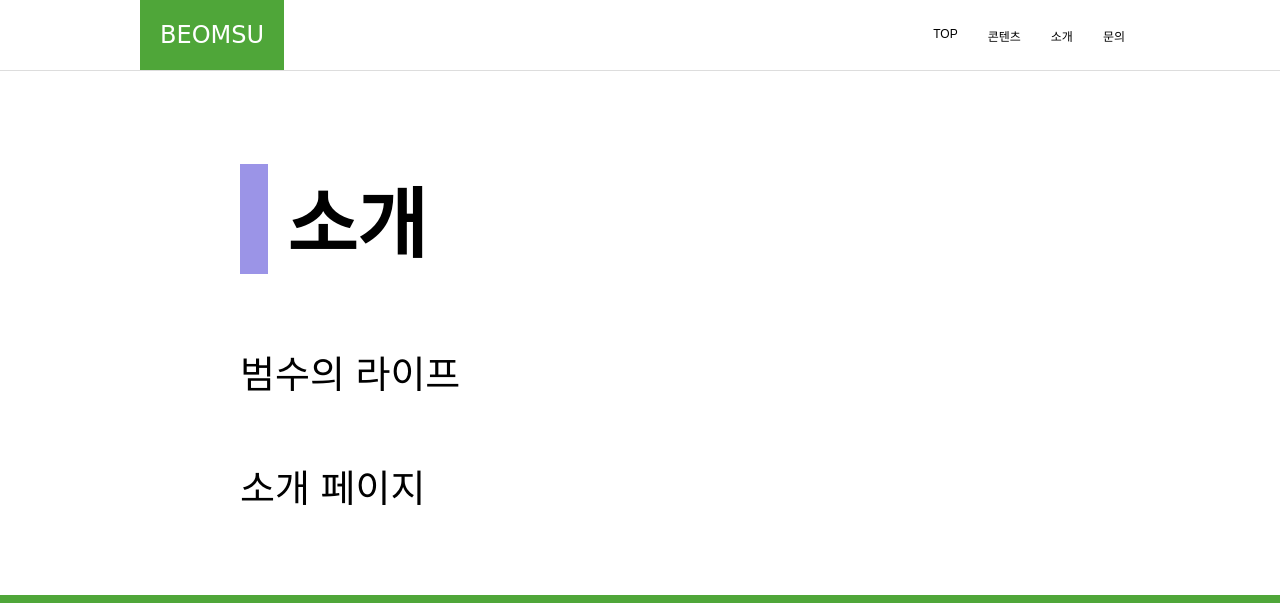
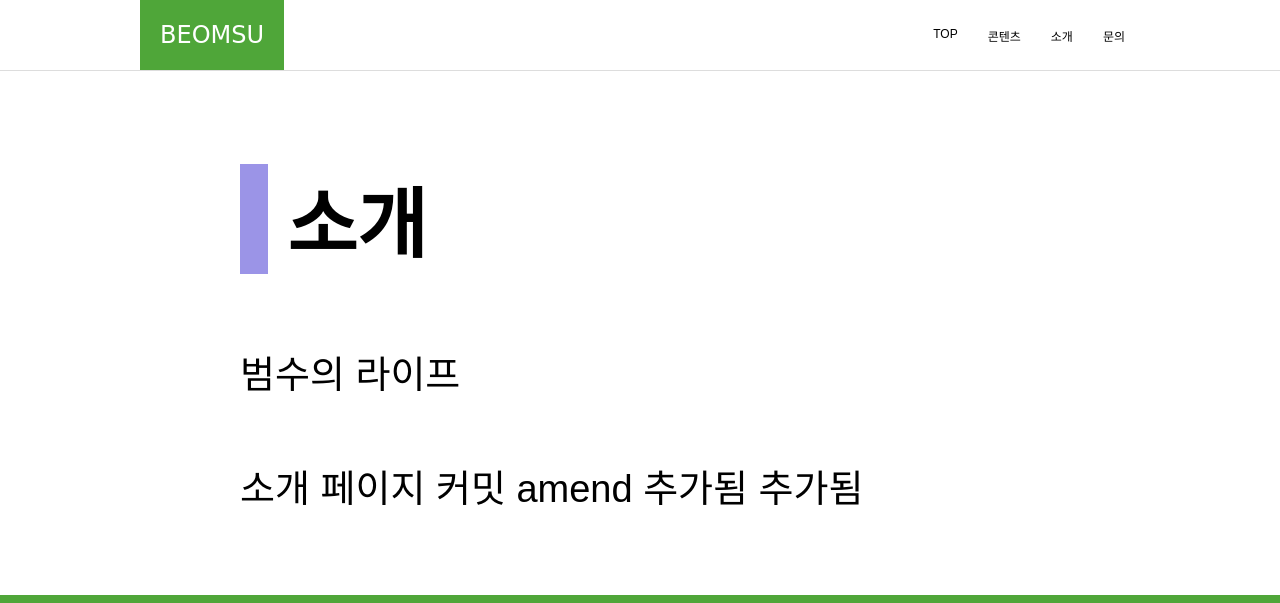
Before and after one commit to Jongman-Seo/Study, a plain HTML site: page HTML-CSS-study/Web/about.html in a window 1280 px wide. Shown: the top 603 px of the page. Drawn offline with Linux system fonts and the light colour scheme; a web font is replaced by a local one.

Commit message:
Study HTML+CSS ~chap4 4-2-2.5 (210p) amend 연습 세번이나 추가했으나 커밋은 하나.

```diff
--- a/HTML-CSS-study/Web/about.html
+++ b/HTML-CSS-study/Web/about.html
@@ -51,7 +51,7 @@
     <h1> 소개 </h1>
     <p> 범수의 라이프
     </p>
-    <p> 소개 페이지
+    <p> 소개 페이지 커밋 amend 추가됨 추가됨
     </p>
   </div>
 
```
